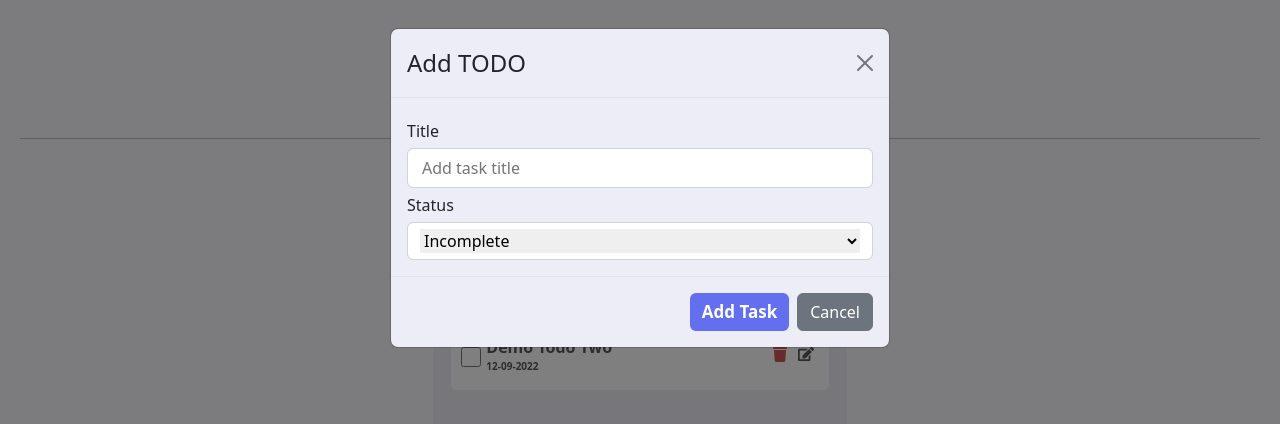
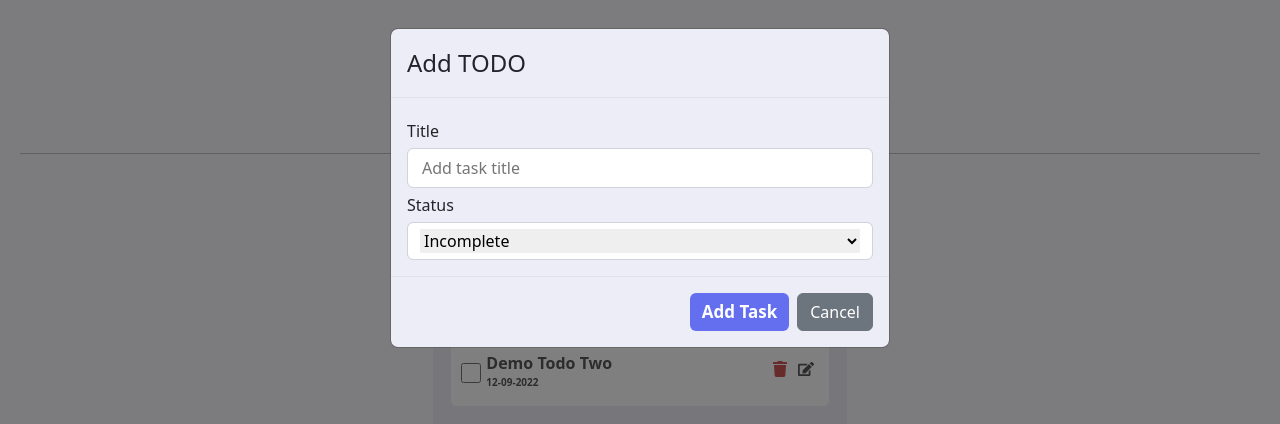
Before and after one commit to Anuragsingh9/react-todo_app, a React (Create React App) app: page / in a window 1280 px wide. Both pictures are taken after a click on the button "Add Task". Shown: the top 424 px of the page. Built offline with nearby package versions, Linux system fonts and the light colour scheme.

Commit message:
Minor design fixes

```diff
--- a/src/components/TodoApp/Todolist.js
+++ b/src/components/TodoApp/Todolist.js
@@ -163,7 +163,7 @@ const Todolist = (props) => {
                     </Button>
 
                     <Modal show={props.is_pop_up_open} onHide={handleClose}>
-                        <Modal.Header closeButton>
+                        <Modal.Header>
                             <Modal.Title>Add TODO</Modal.Title>
                         </Modal.Header>
                         <Modal.Body>
--- a/src/components/TodoApp/todolist.css
+++ b/src/components/TodoApp/todolist.css
@@ -13,7 +13,7 @@ html,body
     padding: 25px 20px;
 }
 .todo-title h5{
-    font-size: 5vw;
+    font-size: 6vw;
     font-weight: 700;
     text-align: center;
     padding: 10px;
```
